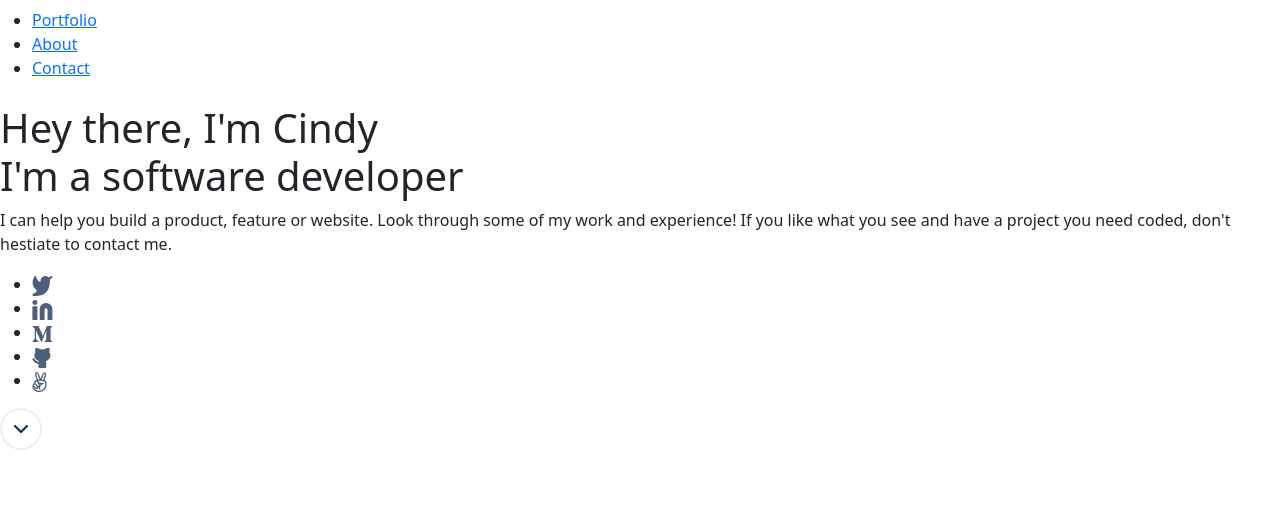
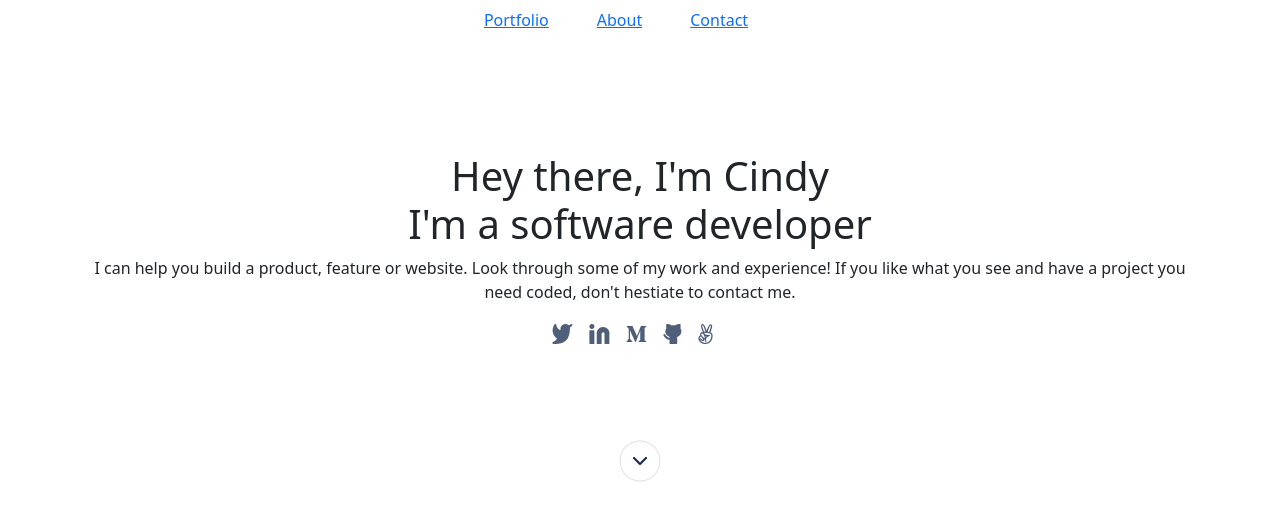
Before and after one commit to CindyDorantes/Trying-Bootstrap, a plain HTML site: page index.html in a window 1280 px wide. Drawn offline with Linux system fonts and the light colour scheme.

Commit message:
Add basic positioning styles for header

```diff
--- a/index.html
+++ b/index.html
@@ -9,36 +9,36 @@
   <link rel="stylesheet" href="./css/bootstrap.css">
 </head>
 <body>
-  <nav class="navbar navbar-expand-md">
-    <ul>
-      <li><a href="#">Portfolio</a></li>
-      <li><a href="#">About</a></li>
-      <li><a href="#">Contact</a></li>
+  <nav class="navbar navbar-expand justify-content-center">
+    <ul class="d-flex flex-row list-unstyled">
+      <li class="pe-5"><a href="#">Portfolio</a></li>
+      <li class="pe-5"><a href="#">About</a></li>
+      <li class="pe-5"><a href="#">Contact</a></li>
     </ul>
   </nav>
-  <section>
+  <section class="container d-flex flex-column justify-content-center text-center mt-5 pt-5">
     <h1>Hey there, I'm Cindy<br><span>I'm a software developer</span></h1>
     <p>
       I can help you build a product, feature or website. Look through some of my work and experience! If you like what you see and have a project you need coded, don't hestiate to contact me.
     </p>
-    <ul >
-      <li>
+    <ul class="d-flex flex-row list-unstyled justify-content-center mb-5">
+      <li class="pe-3">
         <a href="https://twitter.com/CindyDorantes10"><img src="./Images/twitter.png" alt="Twitter icon"></a>
       </li>
-      <li>
+      <li class="pe-3">
         <a href="https://www.linkedin.com/in/cindydorantessanchez/"><img src="./Images/Linkedin_icon.png" alt="LinkedIn icon" class="socialicon"></a>
       </li>
-      <li>
+      <li class="pe-3">
         <a href="https://medium.com/"><img src="./Images/medium.png" alt="Medium icon" class="socialicon"></a>
       </li>
-      <li>
+      <li class="pe-3">
         <a href="https://github.com/CindyDorantes"><img src="./Images/github.png" alt="GitHub icon" class="socialicon"></a>
       </li>
-      <li>
+      <li class="pe-3">
         <a href="https://angel.co/"><img src="./Images/angellist.png" alt="AngelList icon" class="socialicon"></a>
       </li>
     </ul>
-    <div><img src="./Images/arrow_button.png" alt="arrow button" class="arrow_button"></div>
+    <div class="mt-5"><img src="./Images/arrow_button.png" alt="arrow button" class="arrow_button"></div>
   </section>
 
 
```
